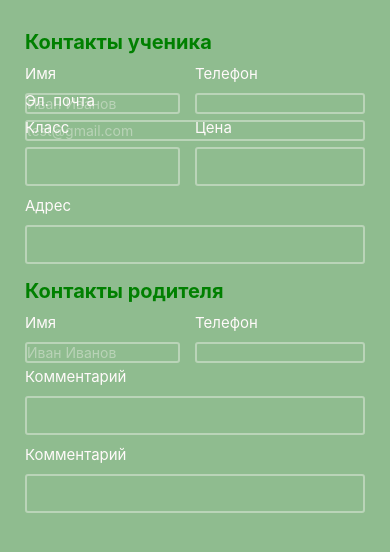
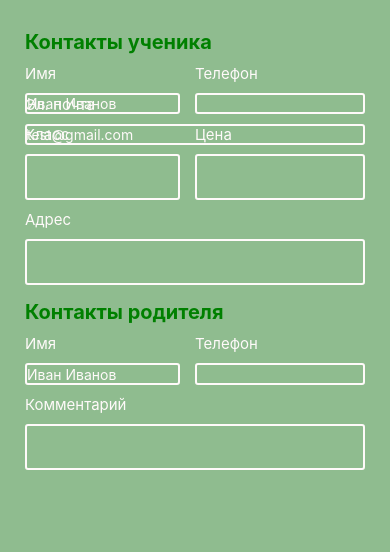
Before and after one commit to kbarketova/TutorTimetable, a React Native app: screen / in a window 390 px wide. Shown: the top 552 px of the page. Built offline with nearby package versions, Linux system fonts and the light colour scheme.

Commit message:
Updated input styling

```diff
--- a/src/components/Field/Field.tsx
+++ b/src/components/Field/Field.tsx
@@ -13,6 +13,7 @@ type TProps = Readonly<{
   inputPadding?: number | string | null;
   labelSize?: number | null;
   labelWeight?: string | null;
+  isMultiline?: boolean | null;
 }>;
 
 const innerLabelStyle: TextStyle = {
@@ -31,6 +32,7 @@ const Field_: React.FC<TProps> = ({
   inputPadding = null,
   labelSize = null,
   labelWeight = null,
+  isMultiline = null,
 }: TProps) => {
   const labelStyle = React.useMemo<ViewStyle>(() => {
     return {
@@ -49,6 +51,7 @@ const Field_: React.FC<TProps> = ({
         isEditable={isEditable ?? undefined}
         margin={inputMargin}
         padding={inputPadding}
+        multiline={isMultiline}
       />
     </Flex>
   );
--- a/src/components/Input/Input.tsx
+++ b/src/components/Input/Input.tsx
@@ -1,5 +1,6 @@
 import React from 'react';
-import {TextInput, TextStyle, ViewStyle} from 'react-native';
+import {Platform, TextInput, TextStyle, ViewStyle} from 'react-native';
+
 import {
   GreenThemeTextColor,
   GreenThemeTextDisabledColor,
@@ -13,6 +14,7 @@ type TProps = Readonly<{
   isEditable?: boolean | null;
   margin?: number | string | null;
   padding?: number | string | null;
+  multiline?: boolean | null;
 }>;
 
 const activeStyle: TextStyle = {
@@ -36,7 +38,12 @@ const Input_: React.FC<TProps> = ({
   isEditable = null,
   margin = null,
   padding = null,
+  multiline = null,
 }: TProps) => {
+  const isAndroid: boolean = Platform.OS === 'android';
+  const numberOfLinesFinal = isAndroid && multiline ? 3 : undefined;
+  const textAlignVerticalFinal = isAndroid && multiline ? 'top' : undefined;
+
   const style = React.useMemo<ViewStyle>(() => {
     const marginFinal: TSplitResult = margin ? splitProp(margin) : {};
     const paddingFinal: TSplitResult = padding ? splitProp(padding) : {};
@@ -44,6 +51,7 @@ const Input_: React.FC<TProps> = ({
 
     return {
       ...mainStyle,
+      height: multiline ? undefined : mainStyle.height,
       margin: marginFinal.all,
       marginLeft: marginFinal.left,
       marginRight: marginFinal.right,
@@ -59,7 +67,7 @@ const Input_: React.FC<TProps> = ({
       paddingVertical: paddingFinal.vertical,
       paddingHorizontal: paddingFinal.horizontal,
     };
-  }, [isEditable, margin, padding]);
+  }, [isEditable, margin, multiline, padding]);
 
   return (
     <TextInput
@@ -67,6 +75,9 @@ const Input_: React.FC<TProps> = ({
       onChangeText={onChangeText}
       value={value}
       editable={isEditable ?? undefined}
+      multiline={multiline ?? undefined}
+      textAlignVertical={textAlignVerticalFinal}
+      numberOfLines={numberOfLinesFinal}
     />
   );
 };
--- a/src/screens/StudentDetails/StudentDetails.tsx
+++ b/src/screens/StudentDetails/StudentDetails.tsx
@@ -1,6 +1,6 @@
 import React from 'react';
+
 import {Field} from '../../components/Field';
-
 import {Screen} from '../../components/Screen';
 import {Contacts} from './Contacts';
 import {InfoRow} from './InfoRow';
@@ -18,7 +18,7 @@ const StudentDetails_: React.FC<{}> = () => {
   const [address, setAddress] = React.useState<string>('');
   const [commentary, setCommentary] = React.useState<string>('');
 
-  const isEditMode: boolean = false;
+  const isEditMode: boolean = true;
 
   return (
     <Screen>
@@ -57,12 +57,7 @@ const StudentDetails_: React.FC<{}> = () => {
         padding="15 0 0 0"
       />
       <Field
-        label="Комментарий"
-        value={commentary}
-        onChangeText={setCommentary}
-        isEditable={isEditMode}
-      />
-      <Field
+        isMultiline
         label="Комментарий"
         value={commentary}
         onChangeText={setCommentary}
```
